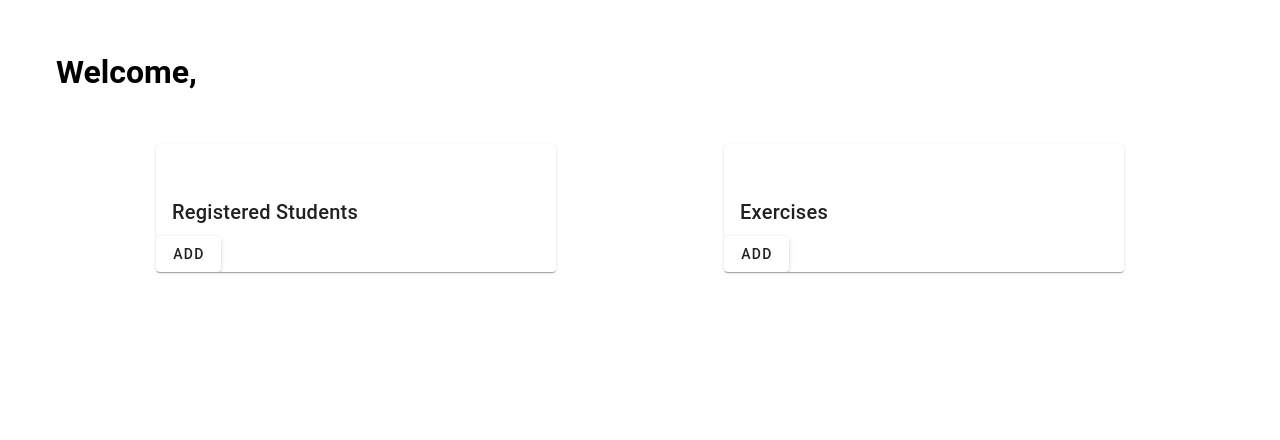
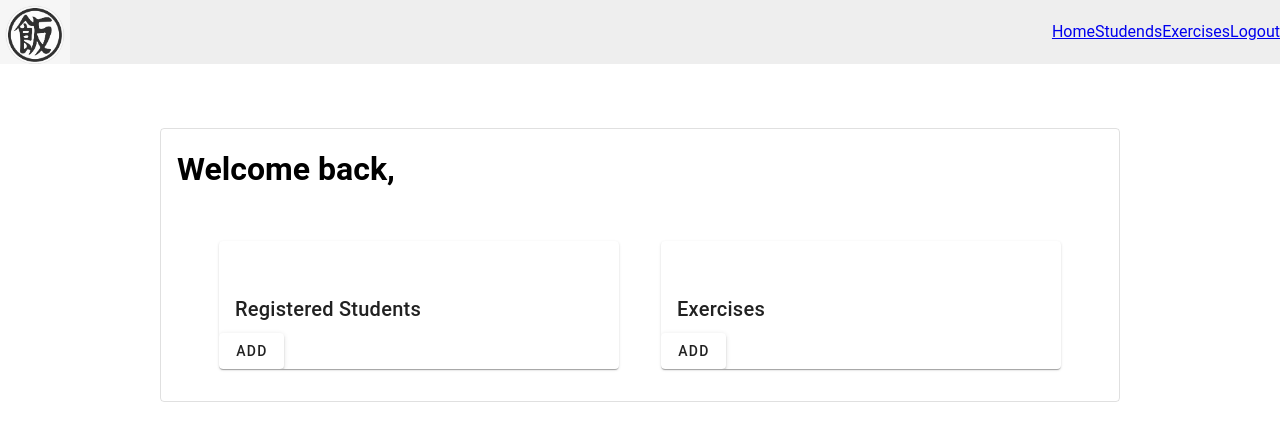
Before and after one commit to leoReiis/SaiyanProject, a Vue app in the folder train-sys/: page /#/dashboard in a window 1280 px wide. Shown: the top 440 px of the page. Built offline with nearby package versions, Linux system fonts and the light colour scheme; no server answers.

Commit message:
feat: novo componente Header

```diff
--- a/train-sys/src/App.vue
+++ b/train-sys/src/App.vue
@@ -1,4 +1,5 @@
 <template>
+  <Header></Header>
   <RouterView />
 </template>
 
@@ -6,9 +7,10 @@
 import Login from "./components/Login.vue";
 import Signup from "./components/Signup.vue";
 import Dashboard from "./components/Dashboard.vue";
+import Header from "./components/Header.vue";
 
 export default {
-  components: { Login, Signup, Dashboard },
+  components: { Login, Signup, Dashboard, Header },
 };
 </script>
 
--- a/train-sys/src/components/Dashboard.vue
+++ b/train-sys/src/components/Dashboard.vue
@@ -1,6 +1,8 @@
 <template>
-  <v-container class = "d-flex flex-column mt-8 justify-space-around">
-    <h1>Welcome, {{ this.name }}</h1>
+  <v-container
+    class="w-75 h-auto d-flex flex-column justify-center rounded mt-16 border"
+  >
+    <h1>Welcome back, {{ this.name }}</h1>
     <v-container class="d-flex mt-8">
       <v-card class="mx-auto" width="400" prepend-icon="mdi-fitness">
         <v-card-title>
@@ -9,7 +11,7 @@
         <v-btn>Add</v-btn>
       </v-card>
 
-      <v-card class="mx-auto" width="400" prepend-icon="mdi-fitness">
+      <v-card class="mx-auto ml-4" width="400" prepend-icon="mdi-fitness">
         <v-card-title>
           {{ dashboardData.amount_exercises }} Exercises
         </v-card-title>
--- /dev/null
+++ b/train-sys/src/components/Header.vue
@@ -0,0 +1,41 @@
+<template>
+  <v-layout color="grey-lighten-4">
+    <v-toolbar>
+      <img src="/logo.png" alt="Saiya Gym" />
+
+      <v-spacer></v-spacer>
+
+      <div class="d-flex align-content-start">
+        <router-link to="/login">
+          <p>Home</p>
+        </router-link>
+
+        <router-link to="/login">
+          <p>Studends</p>
+        </router-link>
+
+        <router-link to="/login">
+          <p>Exercises</p>
+        </router-link>
+
+        <router-link to="/login">
+          <p>Logout</p>
+        </router-link>
+      </div>
+    </v-toolbar>
+  </v-layout>
+</template>
+
+<script>
+export default {
+  name: "Header",
+};
+</script>
+
+<style scoped>
+img {
+  margin-top: 5px;
+  height: 70px;
+  opacity: 0.8;
+}
+</style>
```
Also changed, not shown: train-sys/public/logo.png (added), 1 other file (tests, documents, lock files or other folders).
